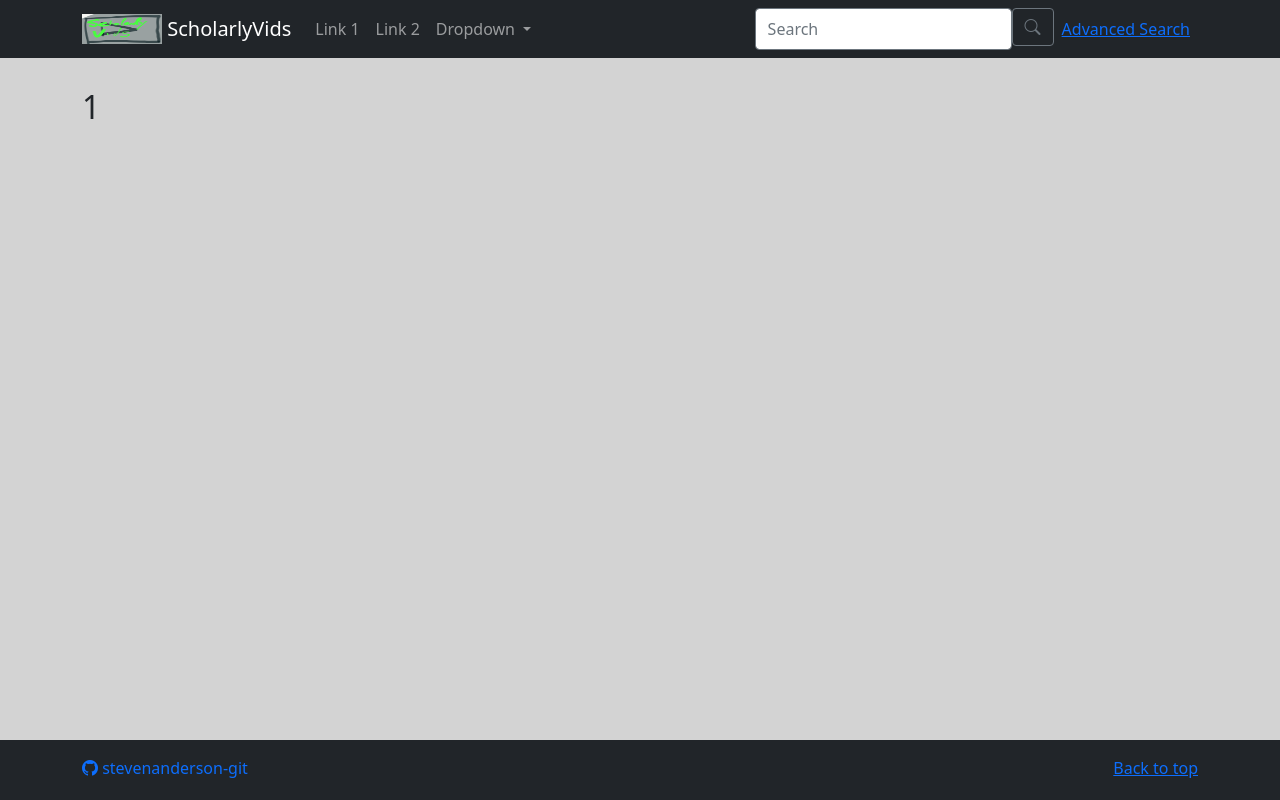
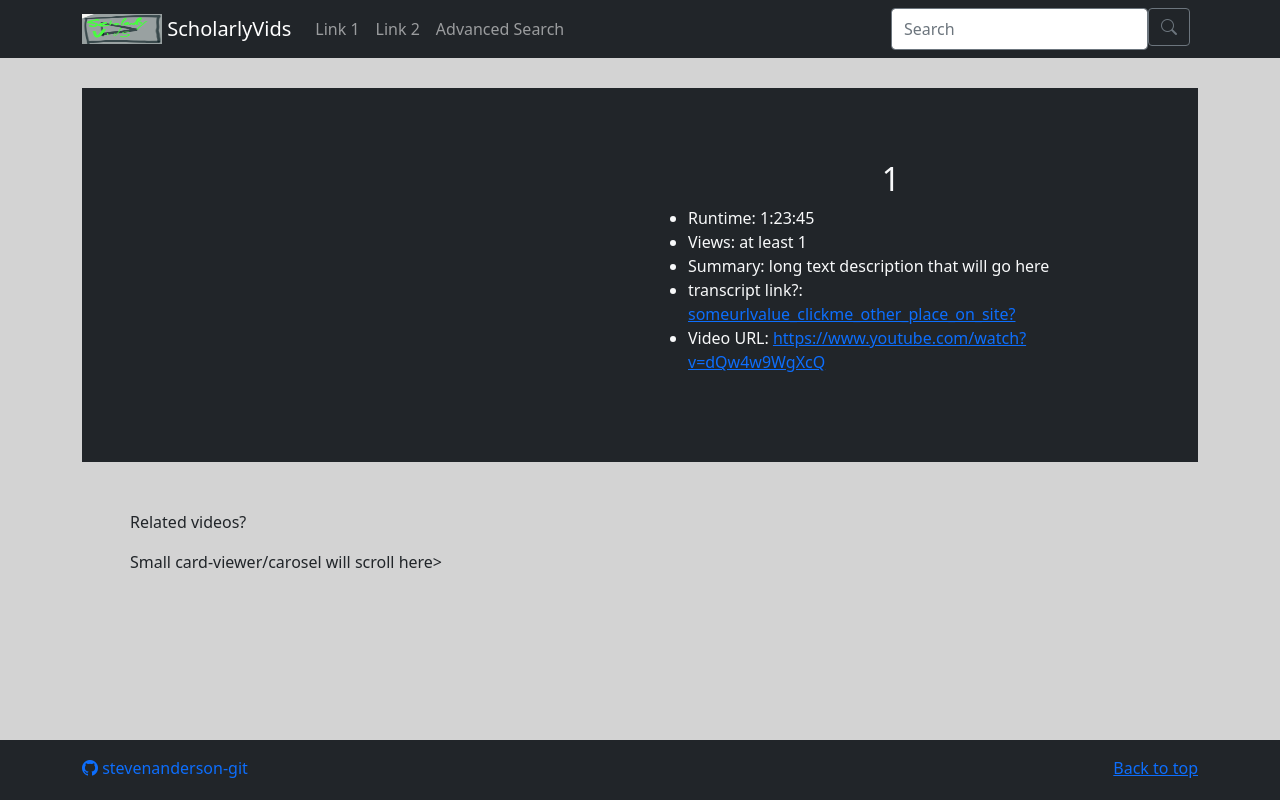
Before and after one commit to stevenanderson-git/scholarlyvids, a Flask app: page /video/1 in a window 1280 px wide. Run offline with Flask 2, Linux system fonts and the light colour scheme; some libraries are stand-ins or nearby versions.

Commit message:
Videodisplay steve (#3)
* variable name change

* comment for clarification

* rough draft of video pages

* refractored searchbar into navbar

* search needs fine tuneing

* dummy search results added

```diff
--- a/flaskr/app.py
+++ b/flaskr/app.py
@@ -1,16 +1,16 @@
-from flask import Flask, render_template, request
+from flask import Flask, render_template, request, jsonify, json, url_for
+from werkzeug.utils import redirect
 
 app = Flask(__name__)
+
+
 
 @app.route("/")
 def home():
     title = 'ScholarlyVids - The best place to rate educational videos!'
-
-    musicians = ["Bach", "Beethoven", "Mozart", "Lady Gaga", "Skrillix",
+    video_list = ["Bach", "Beethoven", "Mozart", "Lady Gaga", "Skrillix",
                     "Toby Keith", "FFDP", "Maynard", "Pop-Punk"]
-
-
-    return render_template('home.html', title = title, musicians=musicians)
+    return render_template('home.html', title = title, video_list = video_list)
 
 @app.route("/page1")
 def page1():
@@ -20,18 +20,36 @@ def page1():
 def page2():
     return render_template('page2.html')
 
-@app.route("/video/<name>")
-def video(name):
-    return render_template('videoresult.html', name = name)
+@app.route("/video/<video_title>")
+def video(video_title):
+    #look up info based on either video_title or video_id
+    #video id would be better if pulling from db
+    #send video data in a video_object to populate page
 
-@app.get("/search_results")
-def search_results():
+    #create json to encapsulate video data
+    video_data = {
+        'video_title': video_title,
+        'thumb_url': 'https://via.placeholder.com/1920x1080',
+        'video_url': 'https://www.youtube.com/watch?v=dQw4w9WgXcQ',
+        'runtime': '1:23:45',
+        'views': 'at least 1',
+        'summary': 'long text description that will go here',
+        'transcript_link': 'someurlvalue_clickme_other_place_on_site?'
+    }
+
+    return render_template('videopage.html', video_data=video_data)
+
+@app.get("/search")
+def search():
+    #this route should do something with the search
     args = request.args
     page = 'search_results.html'
     title = 'Search Results'
-    if args:
-        term = args.get('search')
-        return render_template(page, term=term)
+    if args.get('q') != '':
+        term = args.get('q')
+        video_list = ["Oranges", "Kiwi", "Interesting", "How to cat?", "Code is Life",
+                    "Why, The novel", "Ipsum, a history", "Katchup", "This is a test"]
+        return render_template(page, term=term, video_list=video_list)
 
 
     return render_template(page, title=title)
@@ -40,8 +58,17 @@ def search_results():
 def advanced_search():
     page = 'advanced_search.html'
     title = 'Advanced Search'
+    args = request.args
 
-    return render_template(page, title=title)
+    #TODO: meaningful categories from database categorization
+    categories = ['Moon', 'Space', 'School', 'Water', 'Programming']
+
+
+    if args:
+        term = args.get('search-term')
+
+
+    return render_template(page, title=title, categories=categories)
 
 # EOF
 # TODO: Remove debug run
--- a/flaskr/templates/navbar.html
+++ b/flaskr/templates/navbar.html
@@ -9,6 +9,7 @@
       aria-controls="navbarSupportedContent" aria-expanded="false" aria-label="Toggle navigation">
       <span class="navbar-toggler-icon"></span>
     </button>
+    <!--Allows nav bar to show/collapse with menu-->
     <div class="collapse navbar-collapse" id="navbarSupportedContent">
       <ul class="navbar-nav me-auto mb-2 mb-lg-0">
         <li class="nav-item">
@@ -17,22 +18,24 @@
         <li class="nav-item">
           <a class="nav-link" href="{{ url_for('page2') }}">Link 2</a>
         </li>
-        <li class="nav-item dropdown">
-          <a class="nav-link dropdown-toggle" href="#" id="navbarDropdown" role="button" data-bs-toggle="dropdown"
-            aria-expanded="false">
-            Dropdown
-          </a>
-          <ul class="dropdown-menu" aria-labelledby="navbarDropdown">
-            <li><a class="dropdown-item" href="#">Action</a></li>
-            <li><a class="dropdown-item" href="#">Another action</a></li>
-            <li>
-              <hr class="dropdown-divider">
-            </li>
-            <li><a class="dropdown-item" href="#">Something else here</a></li>
-          </ul>
+        <li class="nav-item">
+          <a class="nav-link" href="{{url_for('advanced_search')}}">Advanced Search</a>
         </li>
       </ul>
-      {% include 'searchbar.html' %}
+
+      <form class="search d-flex me-2" method="GET" action="{{url_for('search')}}">
+        <!--TODO: make the field required instead of empty string-->
+        <input class="form-control border-secondary py-2" name="q" placeholder="Search"
+          aria-label="Search">
+        <div class="input-group-append">
+          <button class="btn btn-outline-secondary" type="submit">
+            <i class="bi bi-search"></i>
+          </button>
+        </div>
+      </form>
+
+
+
     </div>
   </div>
 </nav>
--- a/flaskr/templates/searchbar.html
+++ /dev/null
@@ -1,23 +0,0 @@
-<form class="search d-flex me-2" method="GET" action="{{url_for('search_results')}}">
-    <input class="form-control border-secondary py-2" type="search" name="search" placeholder="Search"
-        aria-label="Search">
-    <div class="input-group-append">
-        <button class="btn btn-outline-secondary" type="submit">
-            <i class="bi bi-search"></i>
-        </button>
-    </div>
-
-</form>
-
-<div class="d-flex text-muted text-sm me-2">
-    <a href="{{url_for('advanced_search')}}">Advanced Search</a>
-</div>
-
-
-
-<!--
-        <form class="d-flex" action="{{url_for('search_results')}}">
-          <input class="form-control me-2" type="search" placeholder="Search" aria-label="Search">
-          <button class="btn btn-outline-success" type="submit">Search</button>
-        </form>
-      -->
--- /dev/null
+++ b/flaskr/templates/videopage.html
@@ -0,0 +1,56 @@
+{% extends 'base.html' %}
+{% block content %}
+
+{% if video_data %}
+<div class="section bg-dark text-light p-5">
+    <div class="container d-md-flex p-2">
+        <!--could be a carosel of images-->
+        <div class="container-fluid video-thumbnail p-3">
+            <!--TODO: pull images from database thumbnail-->
+            <img class="img-fluid" src="{{video_data.thumb_url}}" alt="">
+        </div>
+        <div class="container-fluid video-details-container p-3">
+            <!--Video title-->
+            <h2 class="text-md-center video-title">
+                {{video_data.video_title}}
+            </h2>
+            <div class="video-stats">
+                <ul>
+                    <li>
+                        <label name="runtime">Runtime:</label>
+                        {{video_data.runtime}}
+                    </li>
+                    <li>
+                        <label name="views">Views:</label>
+                        {{video_data.views}}
+                    </li>
+                    <li>
+                        <label name="summary">Summary:</label>
+                        {{video_data.summary}}
+                    </li>
+                    <li>
+                        <label name="transcript_link">transcript link?:</label>
+                        <a href="#" target="">{{video_data.transcript_link}}</a>
+                    </li>
+                    <li>
+                        <label name="video_url">Video URL: </label>
+                        <a href="{{video_data.video_url}}" target="_blank">{{video_data.video_url}}</a>
+                    </li>
+                </ul>
+            </div>
+        </div>
+    </div>
+</div>
+
+<div class="section p-5">
+    <p>Related videos?</p>
+    <p>Small card-viewer/carosel will scroll here></p>
+</div>
+{% else %}
+<!--TODO: Implement Error?-->
+<div class="no-video-data-error">
+    No video data found
+</div>
+{% endif %}
+
+{% endblock content %}
--- a/flaskr/templates/videoresult.html
+++ /dev/null
@@ -1,6 +0,0 @@
-{% extends 'base.html' %}
-{% block content %}
-    <h2>
-        {{name}}
-    </h2>
-{% endblock content %}
```
Also changed, not shown: flaskr/templates/advanced_search.html (+25 -20 lines), flaskr/templates/search_results.html (+31 -6 lines), flaskr/templates/viewer.html (+4 -4 lines).
